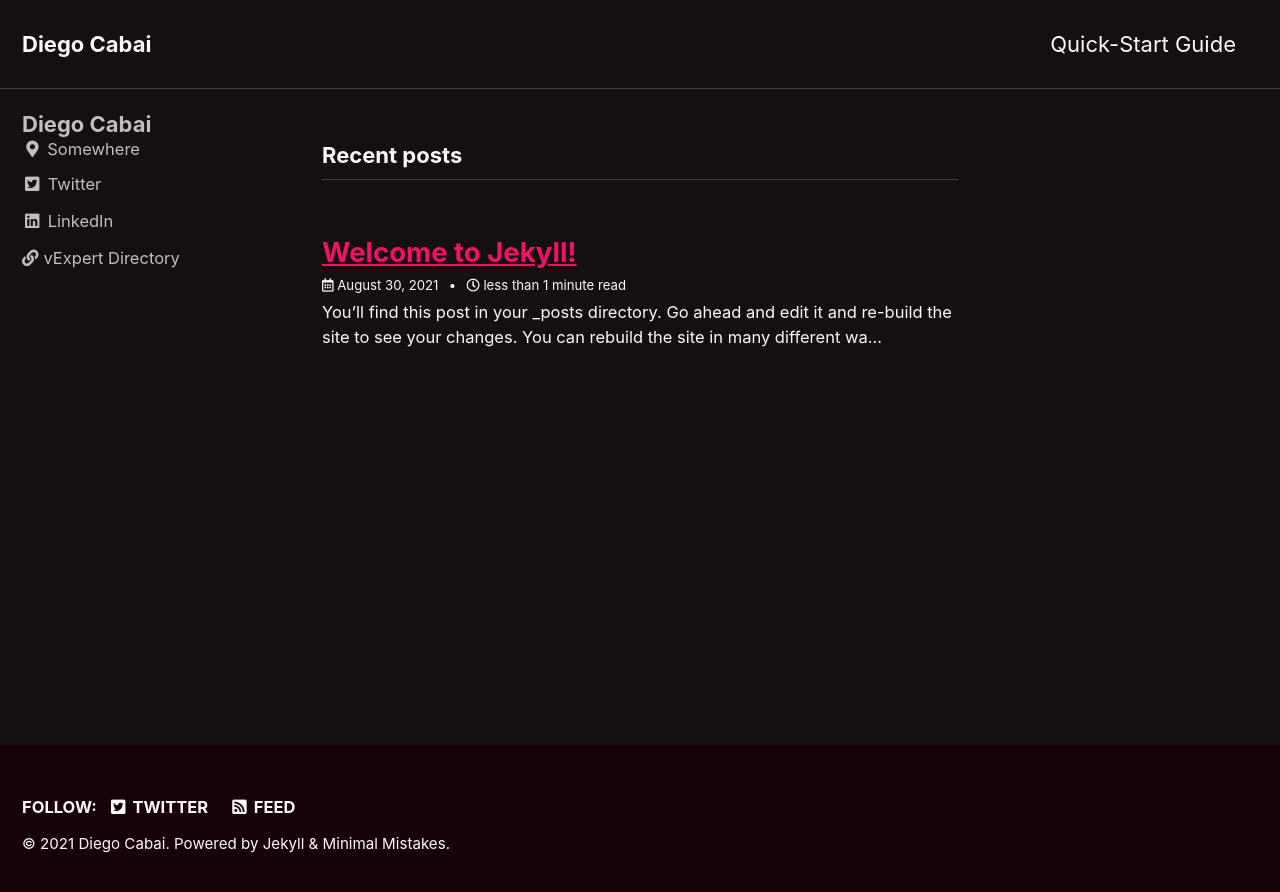
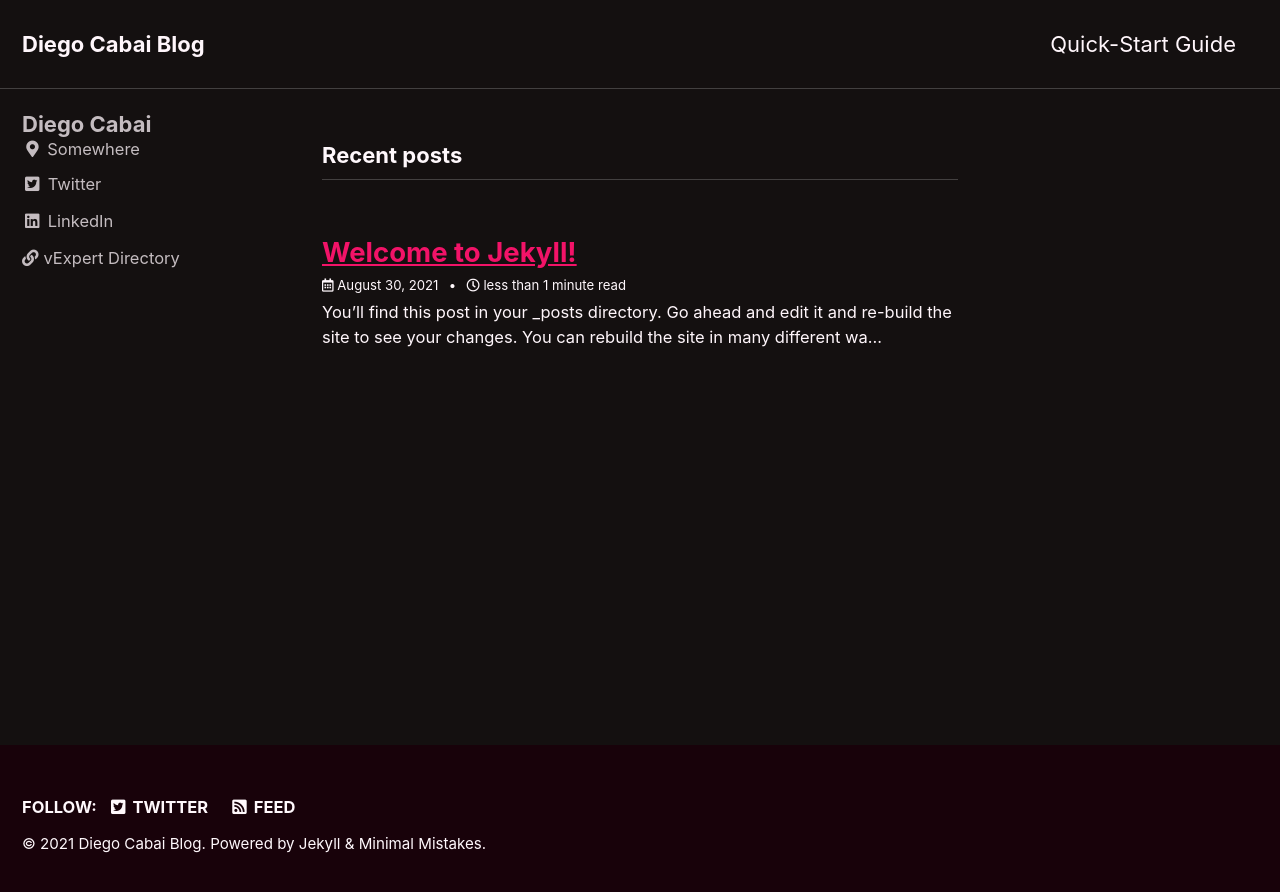
Before and after one commit to dcabai/dcabai.github.io, a Jekyll site: the page built from index.html, in a window 1280 px wide. Shown: the top 892 px of the page. Built offline with Jekyll 4.4.1, drawn with Linux system fonts in a browser that asks for light colours; cached includes are drawn as plain includes; the list of posts is cut into pages by our own code.

Commit message:
Update _config.yml

```diff
--- a/_config.yml
+++ b/_config.yml
@@ -16,10 +16,10 @@ minimal_mistakes_skin    : "neon" # "air", "aqua", "contrast", "dark", "dirt", "
 
 # Site Settings
 locale                   : "en-US"
-title                    : "Diego Cabai"
+title                    : "Diego Cabai Blog"
 title_separator          : "|"
 subtitle                 : # site tagline that appears below site title in masthead
-name                     : "Diego Cabai"
+name                     : "Diego Cabai Blog"
 description              : # "An amazing website."
 url                      : "https://dcabai.github.io"
 baseurl                  : # the subpath of your site, e.g. "/blog"
```
